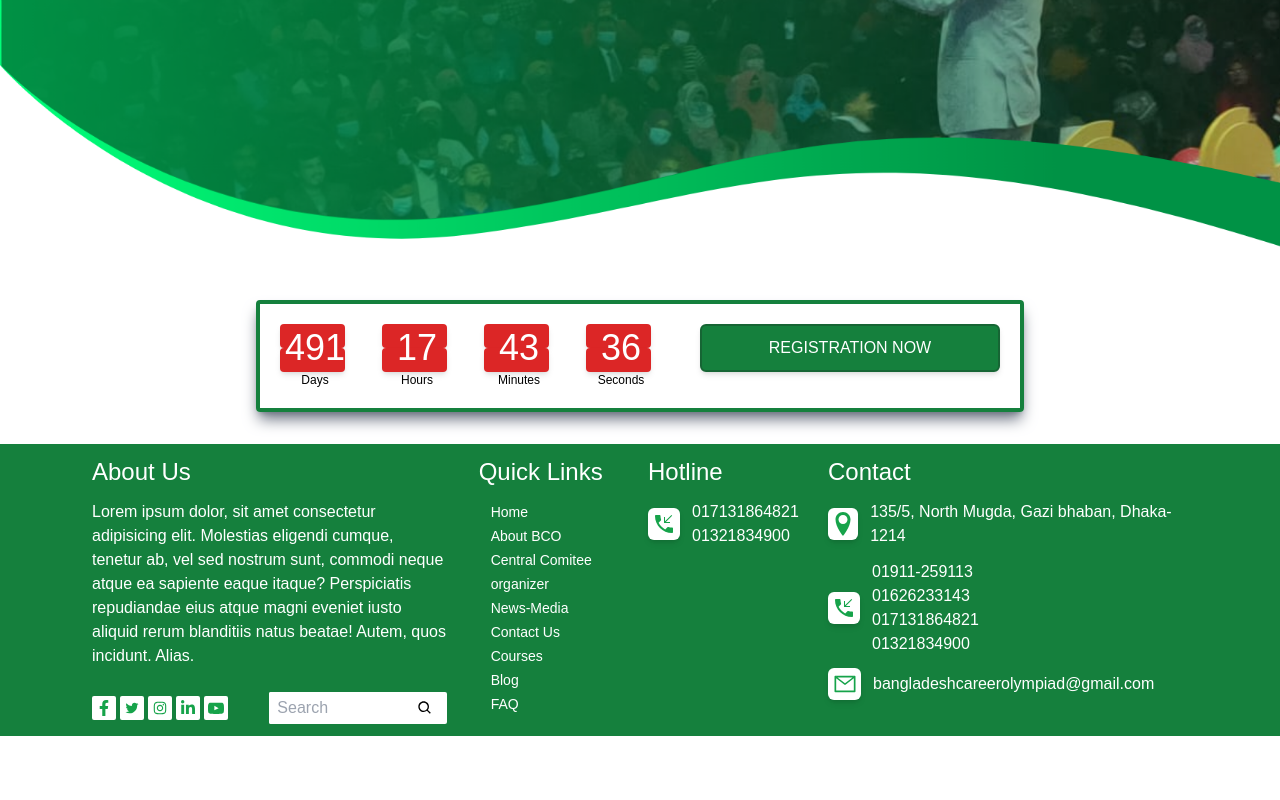
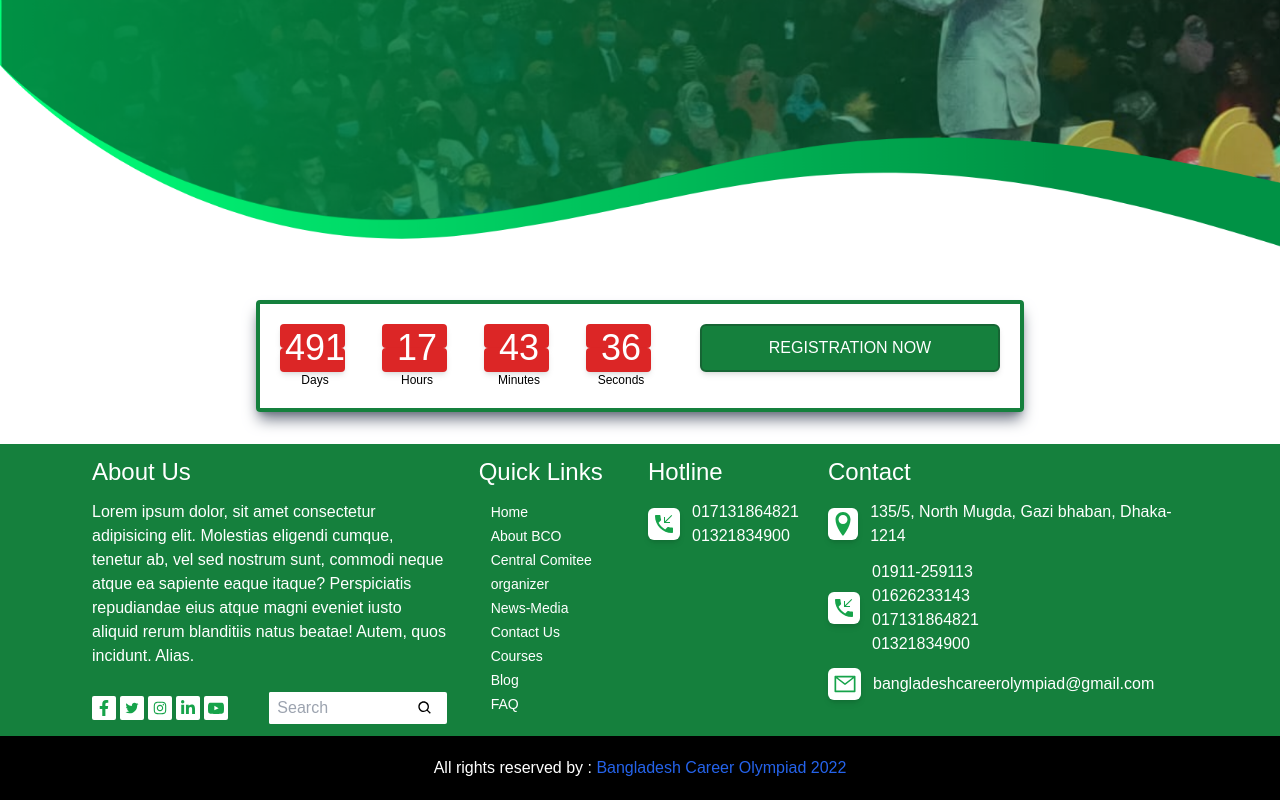
Before and after one commit to ls-kit/careerfrontend, a React (Create React App) app in the folder client/: page / in a window 1280 px wide. Shown: the part 378-1178 px from the top of the page. Before the commit the page ends 1114 px from the top, so only its background shows below. Built offline with nearby package versions, Linux system fonts and the light colour scheme.

Commit message:
commited

```diff
--- a/client/src/components/shared/Footer.js
+++ b/client/src/components/shared/Footer.js
@@ -8,6 +8,7 @@ import { AiOutlineMail } from 'react-icons/ai';
 
 const Footer = () => {
     return (
+        <div>
             <div className='bg-green-700 mt-8 py-3'>
                 <div className="container mx-auto px-3">
                     <div className="grid grid-cols-2 gap-4">
@@ -77,6 +78,10 @@ const Footer = () => {
                     </div>
                 </div>
             </div>
+            <div className='bg-black text-center text-white text-base py-5'>
+                All rights reserved by : <a className='text-blue-600' href="/">Bangladesh Career Olympiad 2022</a>
+            </div>
+        </div>
     );
 };
 
```
Also changed, not shown: 1 other file (tests, documents, lock files or other folders). Lines whose indentation alone changed are shown as unchanged.
